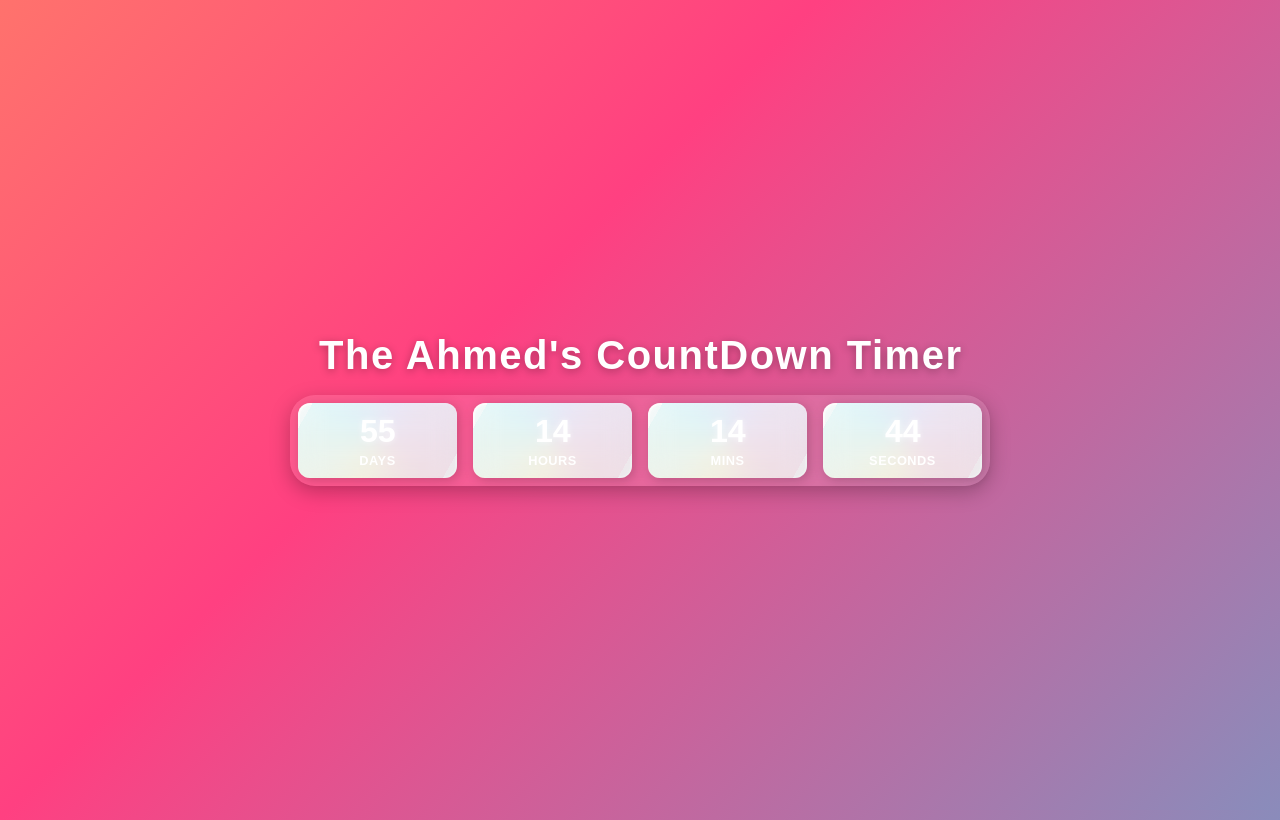
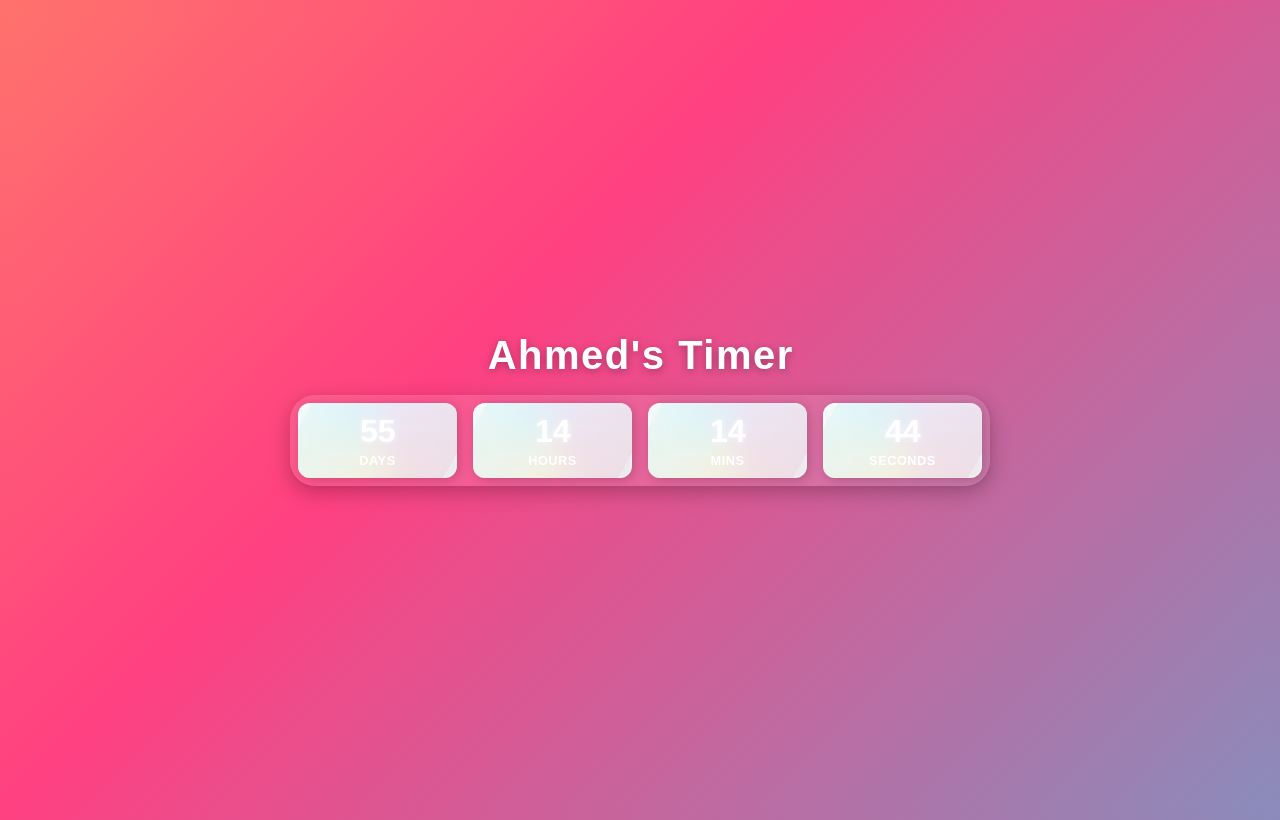
Before and after one commit to ahmedk786/CountDown-Timer-with-J.S, a plain HTML site: page index.html in a window 1280 px wide. Drawn offline with Linux system fonts and the light colour scheme.

Commit message:
Update timer title and fix HTML formatting

```diff
--- a/index.html
+++ b/index.html
@@ -7,7 +7,7 @@
     <link rel="stylesheet" href="style.css">
 </head>
 <body>
-    <h1>The Ahmed's CountDown Timer</h1>
+    <h1>Ahmed's Timer</h1>
     <div class="countdown">
         <div class="timer">
             <span  class="time" id="days" >5</span>
@@ -28,4 +28,5 @@
     </div>
     <script src="script.js"></script>
 </body>
+
 </html>
```
